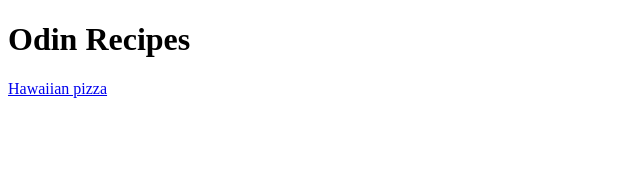
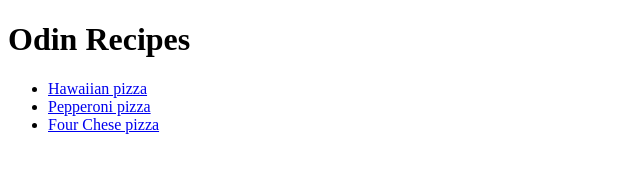
Before and after one commit to Ksargen/odin-recipes, a plain HTML site: page index.html in a window 1280 px wide. Shown: the whole page, without its empty margins (0-640 px from the left). Drawn offline with Linux system fonts and the light colour scheme.

Commit message:
Small fixes

```diff
--- a/index.html
+++ b/index.html
@@ -4,10 +4,14 @@
     <meta charset="UTF-8">
     <meta http-equiv="X-UA-Compatible" content="IE=edge">
     <meta name="viewport" content="width=device-width, initial-scale=1.0">
-    <title>Document</title>
+    <title>Odin Recipes</title>
 </head>
 <body>
     <h1>Odin Recipes</h1>
-    <a href="pizza.html">Hawaiian pizza</a>
+    <ul>
+        <li><a href="recipes/hawaiian.html">Hawaiian pizza</a></li>
+        <li><a href="recipes/pepperoni.html">Pepperoni pizza</a></li>
+        <li><a href="recipes/4cheese.html">Four Chese pizza</a></li>
+    </ul>
 </body>
 </html>
```
